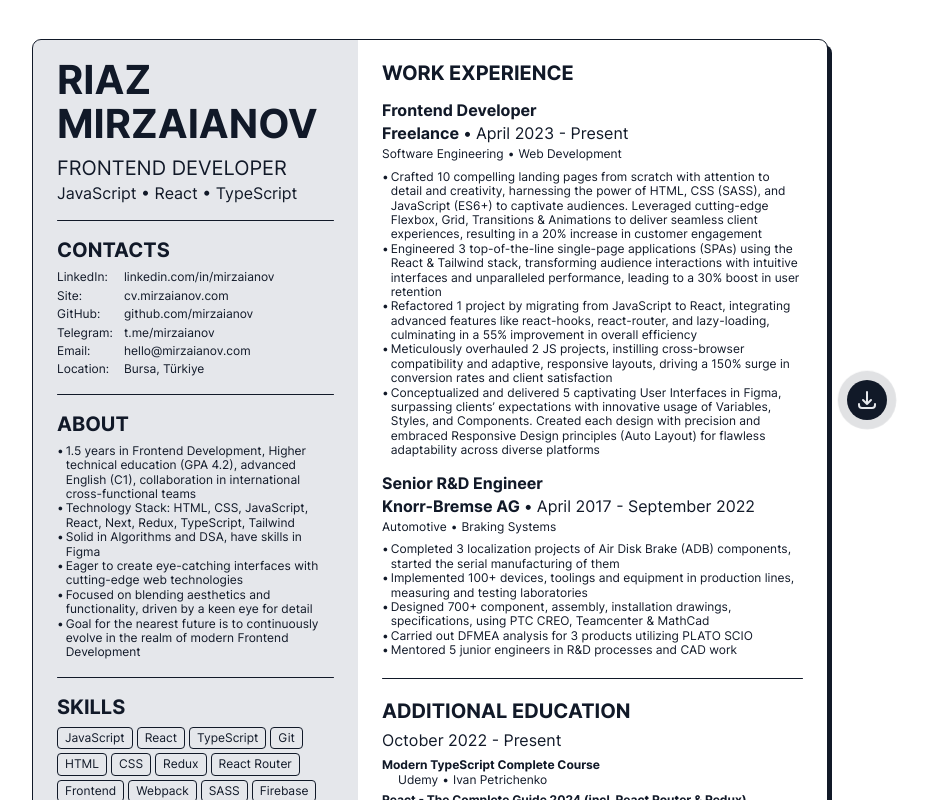
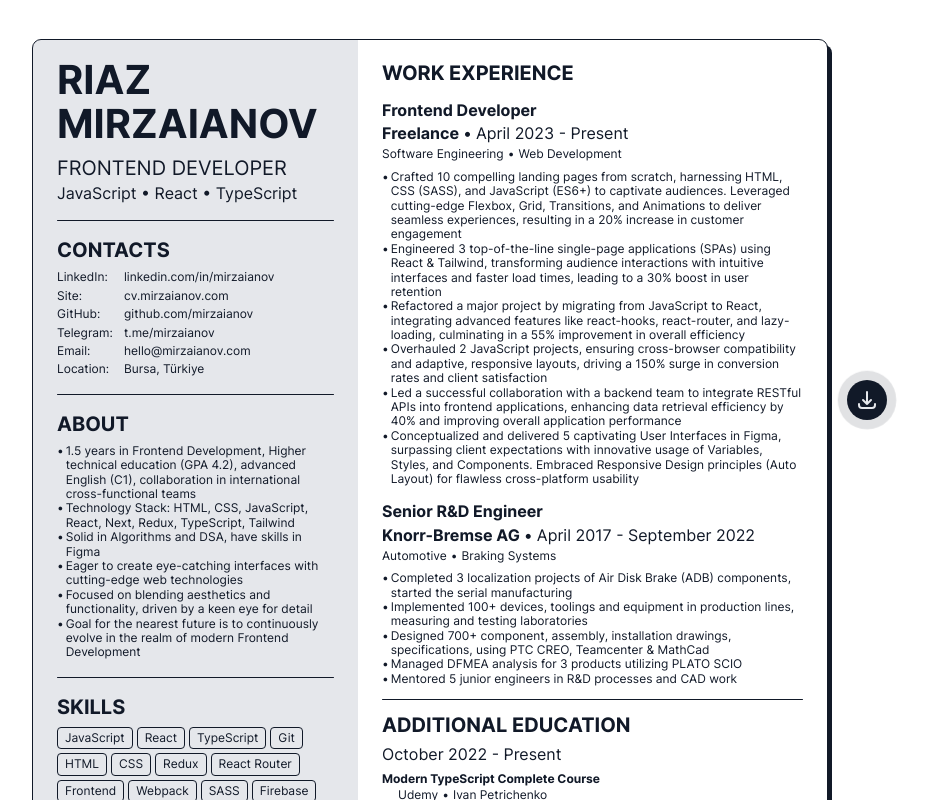
Before and after one commit to mirzaianov/cv-mirzaianov-com, a React (Vite) app: page / in a window 1280 px wide. Shown: the top 800 px of the page, without its empty margins (210-1137 px from the left). Built offline with nearby package versions, Linux system fonts and the light colour scheme.

Commit message:
fix: Correct Work Experience

```diff
--- a/src/components/WorkExperienceBlock.jsx
+++ b/src/components/WorkExperienceBlock.jsx
@@ -1,18 +1,35 @@
 import Job from './Job.jsx';
 
+// const freelanceAchievements = [
+//   `Crafted 10 compelling landing pages from scratch with attention to detail and creativity, harnessing the power of HTML, CSS (SASS), and JavaScript (ES6+) to captivate audiences. Leveraged cutting-edge Flexbox, Grid, Transitions & Animations to deliver seamless client experiences, resulting in a 20% increase in customer engagement`,
+//   `Engineered 3 top-of-the-line single-page applications (SPAs) using the React & Tailwind stack, transforming audience interactions with intuitive interfaces and unparalleled performance, leading to a 30% boost in user retention`,
+//   `Refactored 1 project by migrating from JavaScript to React, integrating advanced features like react-hooks, react-router, and lazy-loading, culminating in a 55% improvement in overall efficiency`,
+//   `Meticulously overhauled 2 JS projects, instilling cross-browser compatibility and adaptive, responsive layouts, driving a 150% surge in conversion rates and client satisfaction`,
+//   `Conceptualized and delivered 5 captivating User Interfaces in Figma, surpassing clients’ expectations with innovative usage of Variables, Styles, and Components. Created each design with precision and embraced Responsive Design principles (Auto Layout) for flawless adaptability across diverse platforms`,
+// ];
+
 const freelanceAchievements = [
-  `Crafted 10 compelling landing pages from scratch with attention to detail and creativity, harnessing the power of HTML, CSS (SASS), and JavaScript (ES6+) to captivate audiences. Leveraged cutting-edge Flexbox, Grid, Transitions & Animations to deliver seamless client experiences, resulting in a 20% increase in customer engagement`,
-  `Engineered 3 top-of-the-line single-page applications (SPAs) using the React & Tailwind stack, transforming audience interactions with intuitive interfaces and unparalleled performance, leading to a 30% boost in user retention`,
-  `Refactored 1 project by migrating from JavaScript to React, integrating advanced features like react-hooks, react-router, and lazy-loading, culminating in a 55% improvement in overall efficiency`,
-  `Meticulously overhauled 2 JS projects, instilling cross-browser compatibility and adaptive, responsive layouts, driving a 150% surge in conversion rates and client satisfaction`,
-  `Conceptualized and delivered 5 captivating User Interfaces in Figma, surpassing clients’ expectations with innovative usage of Variables, Styles, and Components. Created each design with precision and embraced Responsive Design principles (Auto Layout) for flawless adaptability across diverse platforms`,
+  `Crafted 10 compelling landing pages from scratch, harnessing HTML, CSS (SASS), and JavaScript (ES6+) to captivate audiences. Leveraged cutting-edge Flexbox, Grid, Transitions, and Animations to deliver seamless experiences, resulting in a 20% increase in customer engagement`,
+  `Engineered 3 top-of-the-line single-page applications (SPAs) using React & Tailwind, transforming audience interactions with intuitive interfaces and faster load times, leading to a 30% boost in user retention`,
+  `Refactored a major project by migrating from JavaScript to React, integrating advanced features like react-hooks, react-router, and lazy-loading, culminating in a 55% improvement in overall efficiency`,
+  `Overhauled 2 JavaScript projects, ensuring cross-browser compatibility and adaptive, responsive layouts, driving a 150% surge in conversion rates and client satisfaction`,
+  `Led a successful collaboration with a backend team to integrate RESTful APIs into frontend applications, enhancing data retrieval efficiency by 40% and improving overall application performance`,
+  `Conceptualized and delivered 5 captivating User Interfaces in Figma, surpassing client expectations with innovative usage of Variables, Styles, and Components. Embraced Responsive Design principles (Auto Layout) for flawless cross-platform usability`,
 ];
 
+// const knorrAchievements = [
+//   `Completed 3 localization projects of Air Disk Brake (ADB) components, started the serial manufacturing of them`,
+//   `Implemented 100+ devices, toolings and equipment in production lines,  measuring and testing laboratories`,
+//   `Designed 700+ component, assembly, installation drawings, specifications, using PTC CREO, Teamcenter & MathCad`,
+//   `Carried out DFMEA analysis for 3 products utilizing PLATO SCIO`,
+//   `Mentored 5 junior engineers in R&D processes and CAD work`,
+// ];
+
 const knorrAchievements = [
-  `Completed 3 localization projects of Air Disk Brake (ADB) components, started the serial manufacturing of them`,
+  `Completed 3 localization projects of Air Disk Brake (ADB) components, started the serial manufacturing`,
   `Implemented 100+ devices, toolings and equipment in production lines,  measuring and testing laboratories`,
   `Designed 700+ component, assembly, installation drawings, specifications, using PTC CREO, Teamcenter & MathCad`,
-  `Carried out DFMEA analysis for 3 products utilizing PLATO SCIO`,
+  `Managed DFMEA analysis for 3 products utilizing PLATO SCIO`,
   `Mentored 5 junior engineers in R&D processes and CAD work`,
 ];
 
```
